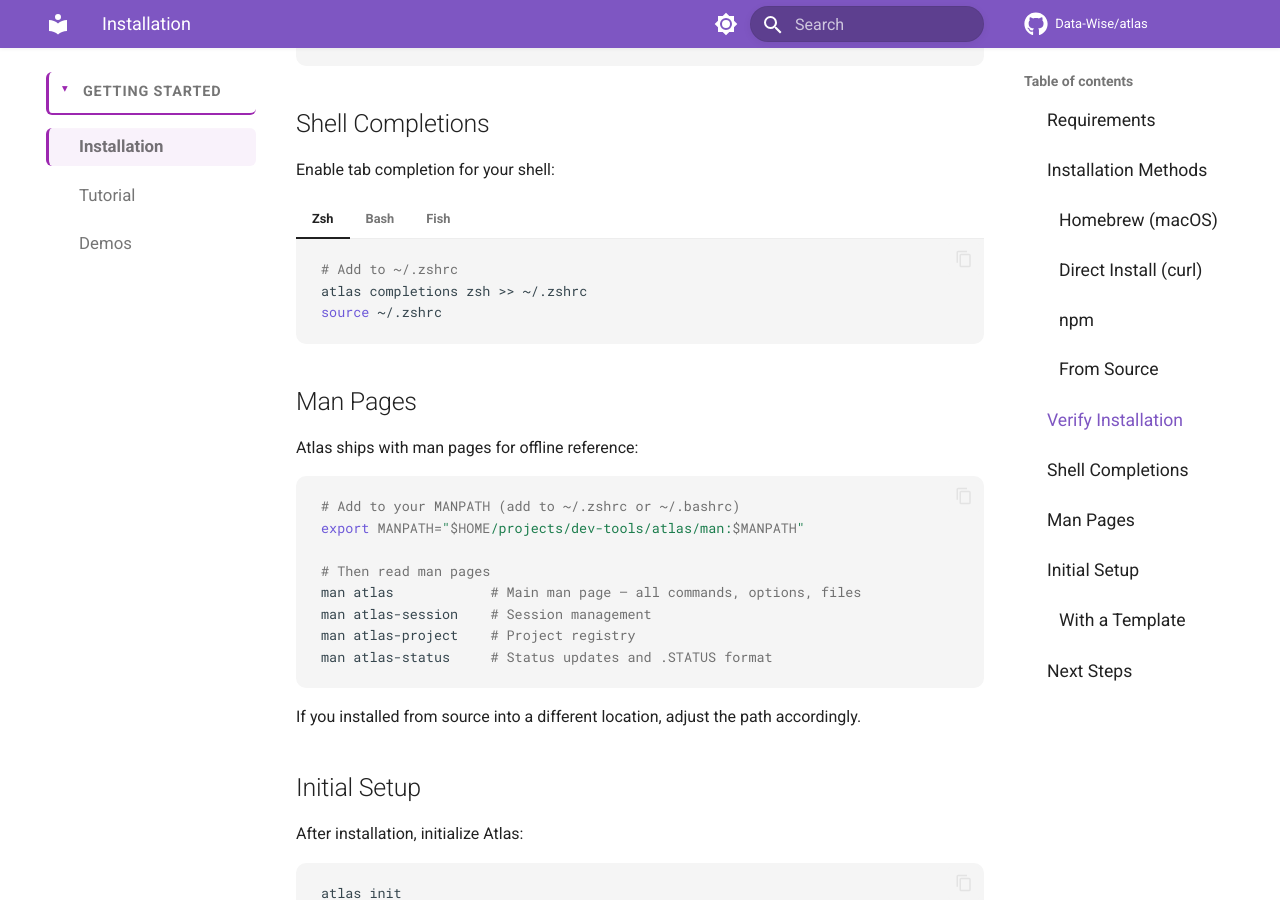
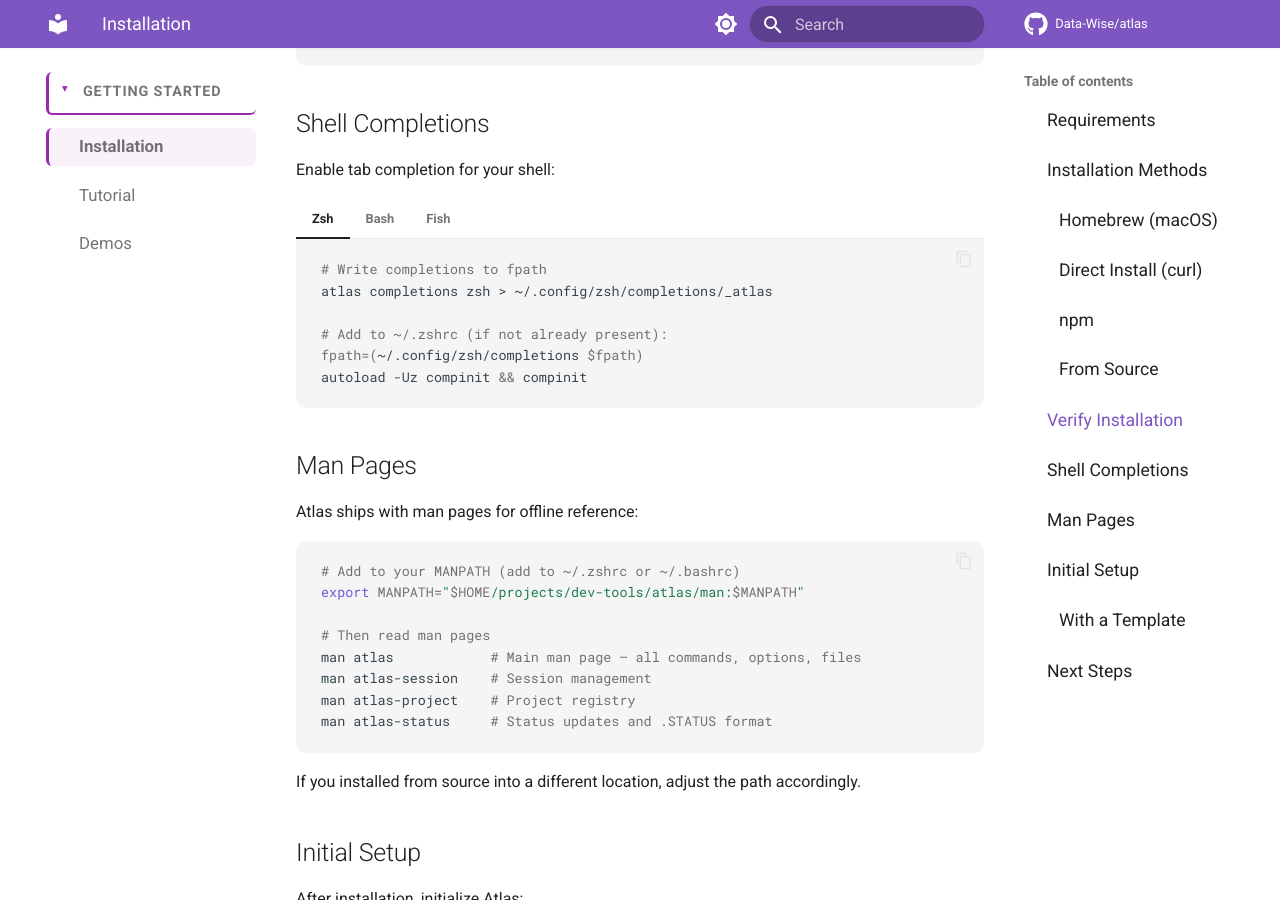
Before and after one commit to Data-Wise/atlas, an MkDocs documentation site: the page built from docs/getting-started/installation.md, in a window 1280 px wide and 900 px high, scrolled down 1788 px. Built offline with MkDocs 1.6.1 and Material for MkDocs 9.7.7, drawn with Linux system fonts in a browser that asks for light colours; comment, search, counter and statistics services are not loaded.

Commit message:
docs: fix versions to 0.13.1, correct shell completions install instructions
- Man pages: bump version from 0.13.0 to 0.13.1
- Installation docs: fix zsh completions (use fpath, not append to .zshrc)
- CLI-REFERENCE: same completions fix
- ROADMAP, REFCARD, INTEGRATIONS: bump version refs to 0.13.1

````diff
--- a/docs/getting-started/installation.md
+++ b/docs/getting-started/installation.md
@@ -74,17 +74,22 @@ Enable tab completion for your shell:
 === "Zsh"
 
     ```bash
-    # Add to ~/.zshrc
-    atlas completions zsh >> ~/.zshrc
-    source ~/.zshrc
+    # Write completions to fpath
+    atlas completions zsh > ~/.config/zsh/completions/_atlas
+
+    # Add to ~/.zshrc (if not already present):
+    fpath=(~/.config/zsh/completions $fpath)
+    autoload -Uz compinit && compinit
     ```
 
 === "Bash"
 
     ```bash
-    # Add to ~/.bashrc
-    atlas completions bash >> ~/.bashrc
-    source ~/.bashrc
+    # Write completions file
+    atlas completions bash > ~/.bash_completion.d/atlas
+
+    # Add to ~/.bashrc (if not already present):
+    source ~/.bash_completion.d/atlas
     ```
 
 === "Fish"
````
Also changed, not shown: docs/CLI-REFERENCE.md (+7 -3 lines), docs/INTEGRATIONS.md (+1 -1 lines), docs/REFCARD.md (+1 -1 lines), docs/ROADMAP.md (+1 -1 lines), 4 other files.
